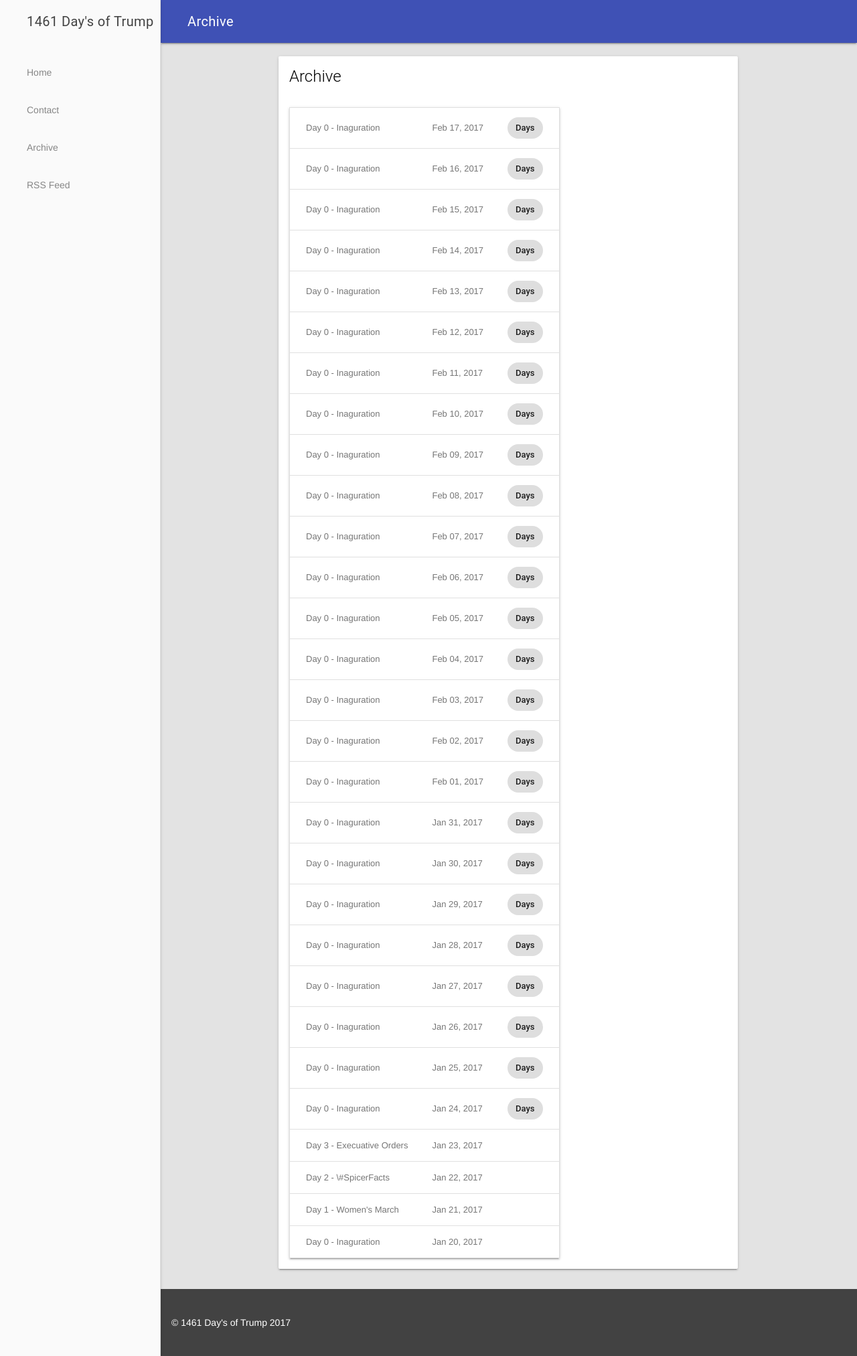
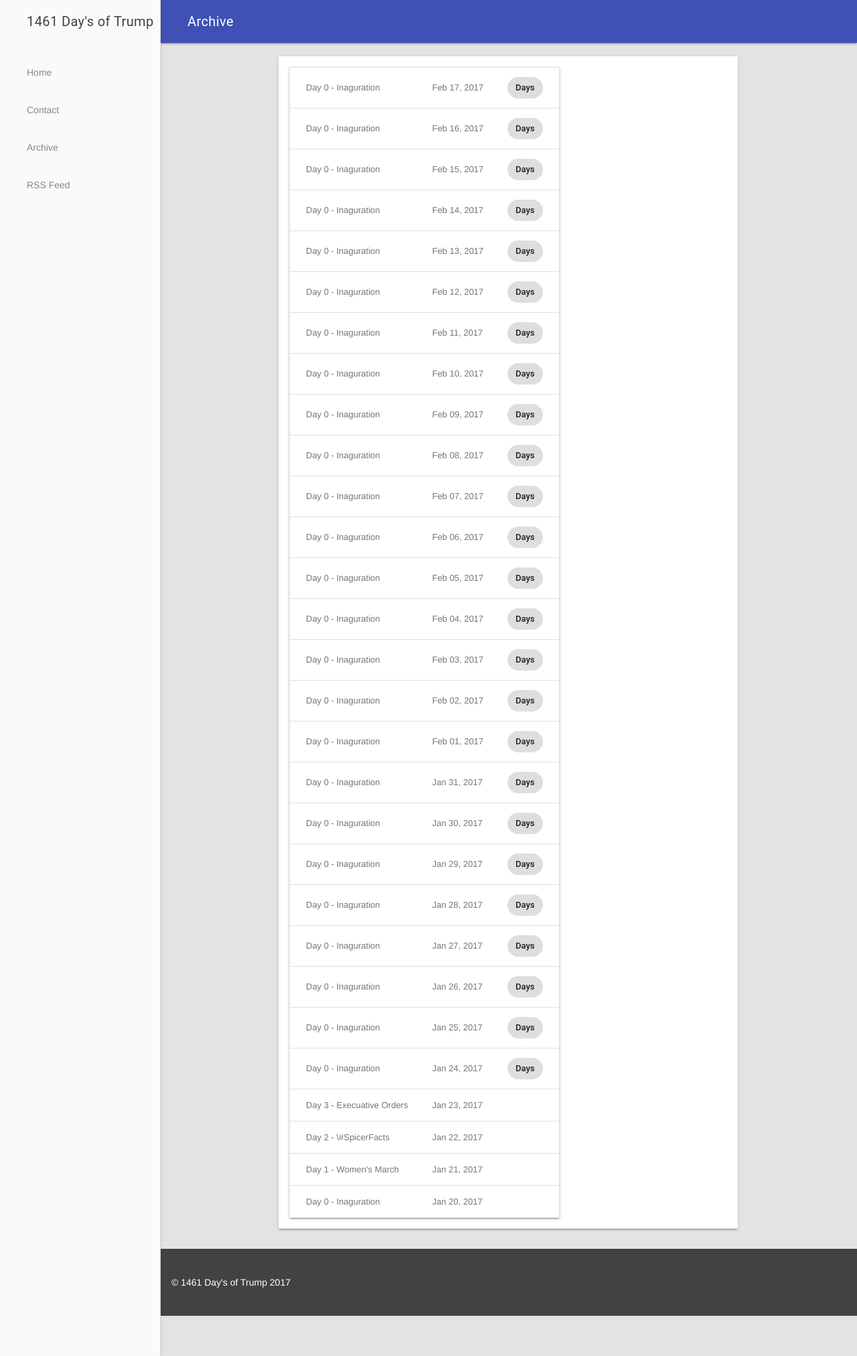
Before and after one commit to DaysOfTrump/DaysOfTrump.github.io, a Jekyll site: the page built from archive.html, in a window 1280 px wide. Shown: the whole page at 67% size. Built offline with Jekyll 4.4.1, drawn with Linux system fonts in a browser that asks for light colours.

Commit message:
Update page.html

```diff
--- a/_layouts/page.html
+++ b/_layouts/page.html
@@ -3,9 +3,6 @@
 ---
 
 <article class="mdl-card mdl-shadow--2dp">
-	<header class="mdl-card__title">
-		<h2 class="mdl-card__title-text">{{ page.title }}</h2>
-	</header>
 	<div class="mdl-card__supporting-text">
 		{{ content }}
 	</div>
```
